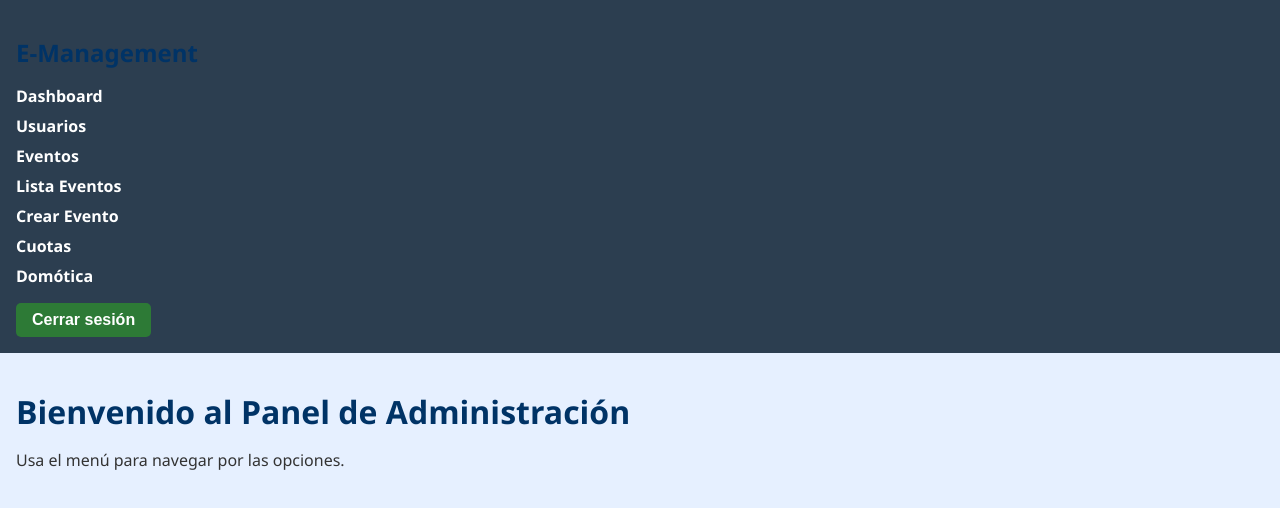
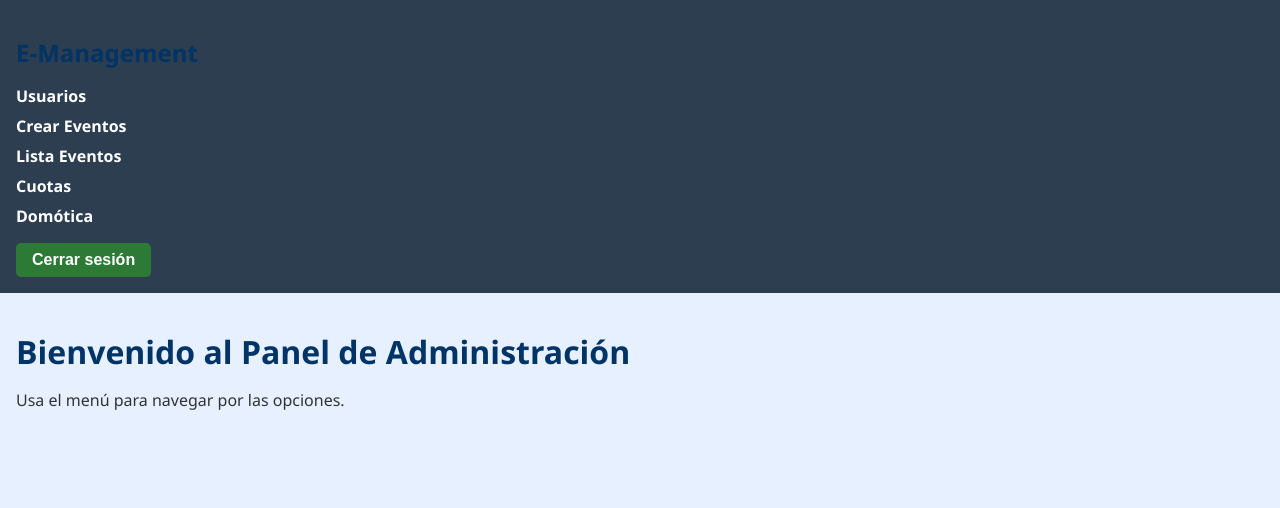
Before and after one commit to JuanJoseJM/LaJaqueria_Web, a React (Create React App) app: page /admin in a window 1280 px wide. Shown: the top 508 px of the page. Built offline with nearby package versions, Linux system fonts and the light colour scheme; sample sign-in values are in the browser's storage.

Commit message:
Update AdminNavbar.jsx

```diff
--- a/src/pages/AdminNavbar.jsx
+++ b/src/pages/AdminNavbar.jsx
@@ -11,11 +11,9 @@ const AdminNavbar = () => {
     <nav className="admin-navbar">
       <h2>E-Management</h2>
       <ul className="nav-links">
-        <li><Link to="/admin">Dashboard</Link></li>
         <li><Link to="/admin/usuarios">Usuarios</Link></li>
-        <li><Link to="/admin/eventos">Eventos</Link></li>
+        <li><Link to="/admin/eventos">Crear Eventos</Link></li>
         <li><Link to="/eventos">Lista Eventos</Link></li>
-        <li><Link to="/eventos/crear">Crear Evento</Link></li>
         <li><Link to="/admin/cuotas">Cuotas</Link></li>
         <li><Link to="/admin/domotics">Domótica</Link></li>
       </ul>
```
